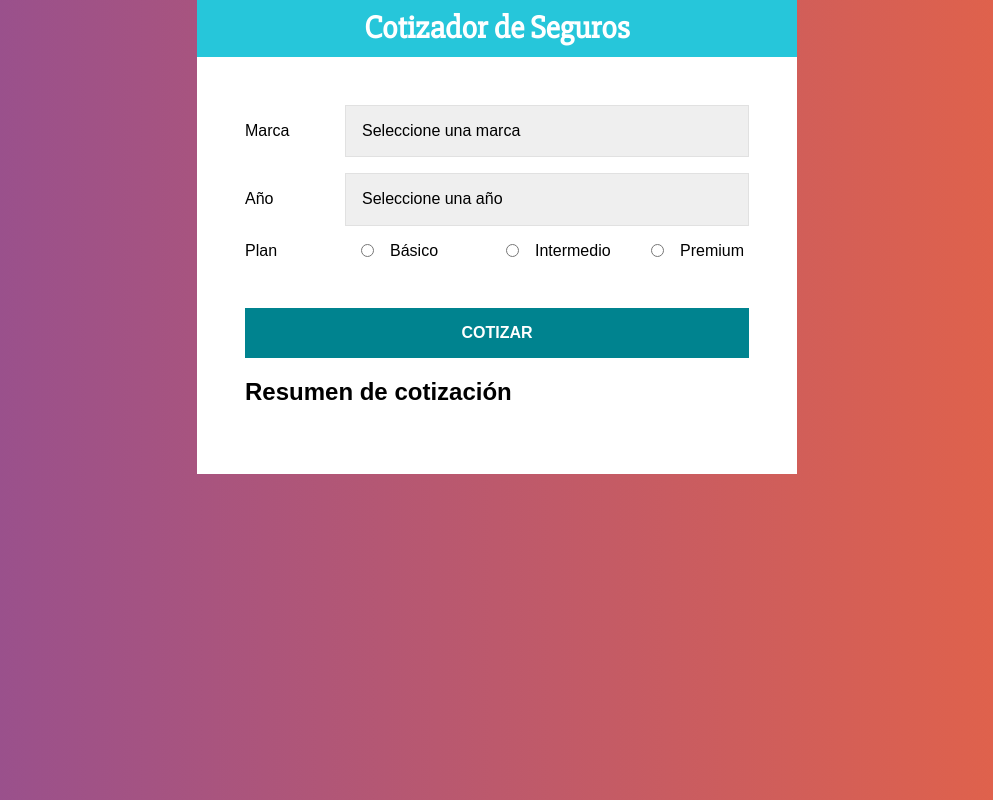
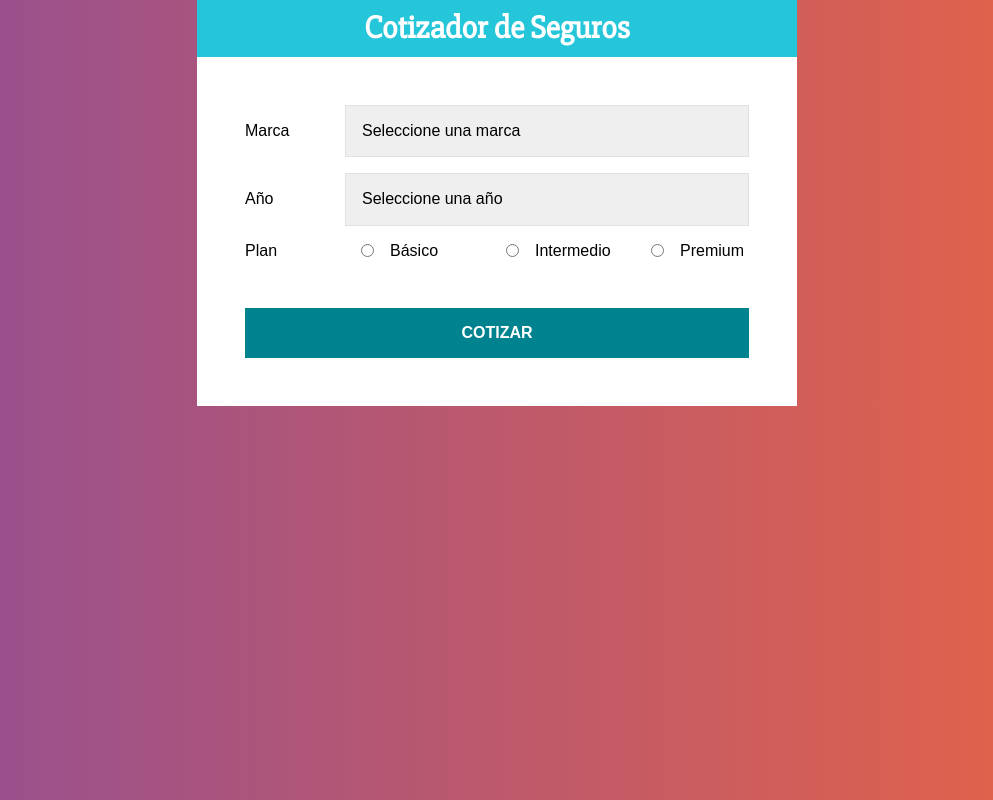
Before and after one commit to AlanGaia/Cotizador-React, a React (Create React App) app: page / in a window 1280 px wide. Shown: the whole page, without its empty margins (143-1136 px from the left). Built offline with nearby package versions, Linux system fonts and the light colour scheme.

Commit message:
resumen component with data from formulario component

```diff
--- a/src/App.js
+++ b/src/App.js
@@ -20,13 +20,21 @@ function App() {
 
   const [resumen, setResumen] = useState({})
 
+  const { datos } = resumen;
+
 
   return (
     <Contenedor>
       <Header titulo="Cotizador de Seguros" />
       <ContenedorFormulario>
         <Formulario setResumen={setResumen} />
-        <Resumen  />
+
+        {datos ?
+          <Resumen datos={datos} />
+          :
+          null
+        }
+
       </ContenedorFormulario>
     </Contenedor>
   );
--- a/src/components/Resumen.jsx
+++ b/src/components/Resumen.jsx
@@ -1,8 +1,16 @@
 import React from 'react'
 
-function Resumen() {
+function Resumen({datos}) {
+
+  const  {marca, anio, plan} = datos;
+
   return (
+    <>
     <h2>Resumen de cotización</h2>
+    <ul>
+      <li>Marca: {marca}</li>
+    </ul>
+    </>
   )
 }
 
```
